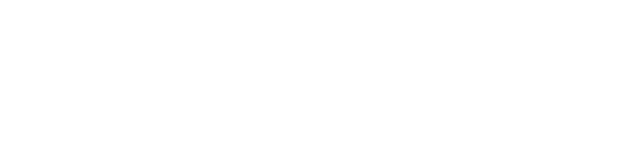
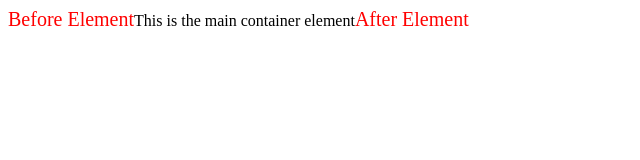
Before and after one commit to acciojob/pseudo-classes-Code-with-sudoku, a website: page main.html in a window 1280 px wide. Shown: the whole page, without its empty margins (0-640 px from the left). Drawn offline with Linux system fonts and the light colour scheme.

Commit message:
created a submission

```diff
--- a/main.html
+++ b/main.html
@@ -8,6 +8,7 @@
 
 <body>
 	<!-- the entire body must be written by student -->
+	<div>This is the main container element</div>
     <script type="text/javascript" src="./script.js">
 </script>
 
--- a/styles.css
+++ b/styles.css
@@ -1 +1,12 @@
 /*  your css code here. If applicable */
+div::before{
+	content:"Before Element";
+	color:red;
+	font-size:20px;
+}
+
+div::after{
+	content:"After Element";
+	color:red;
+	font-size:20px;
+}
```
